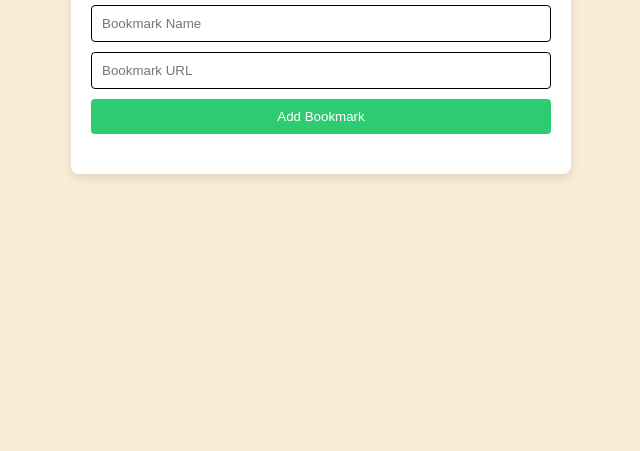
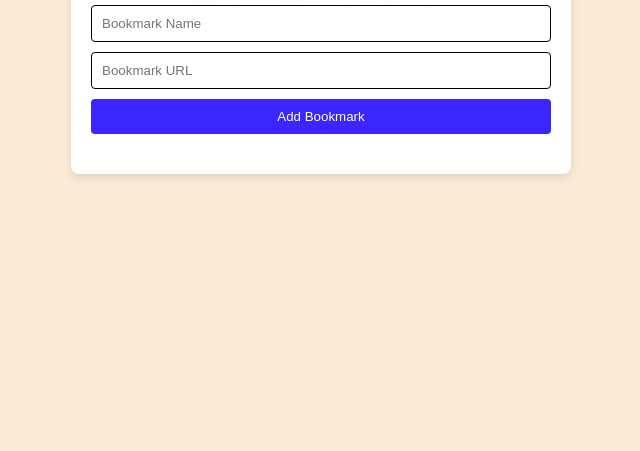
Before and after one commit to SulimAnxO1/Bookmark-Saver, a plain HTML site: page index.html in a window 1280 px wide. Shown: the part 349-800 px from the top of the page, without its empty margins (319-959 px from the left). Drawn offline with Linux system fonts and the light colour scheme.

Commit message:
style: update button color

```diff
--- a/CSS/style.css
+++ b/CSS/style.css
@@ -49,7 +49,7 @@ input {
 
 button {
   padding: 10px;
-  background-color: #2ecc71;
+  background-color: #3b26ff;
   color: white;
   border: none;
   border-radius: 4px;
@@ -58,7 +58,7 @@ button {
 }
 
 button:hover {
-  background-color: #27ae60;
+  background-color: #4d0ce4;
 }
 
 #bookmark-list {
```
